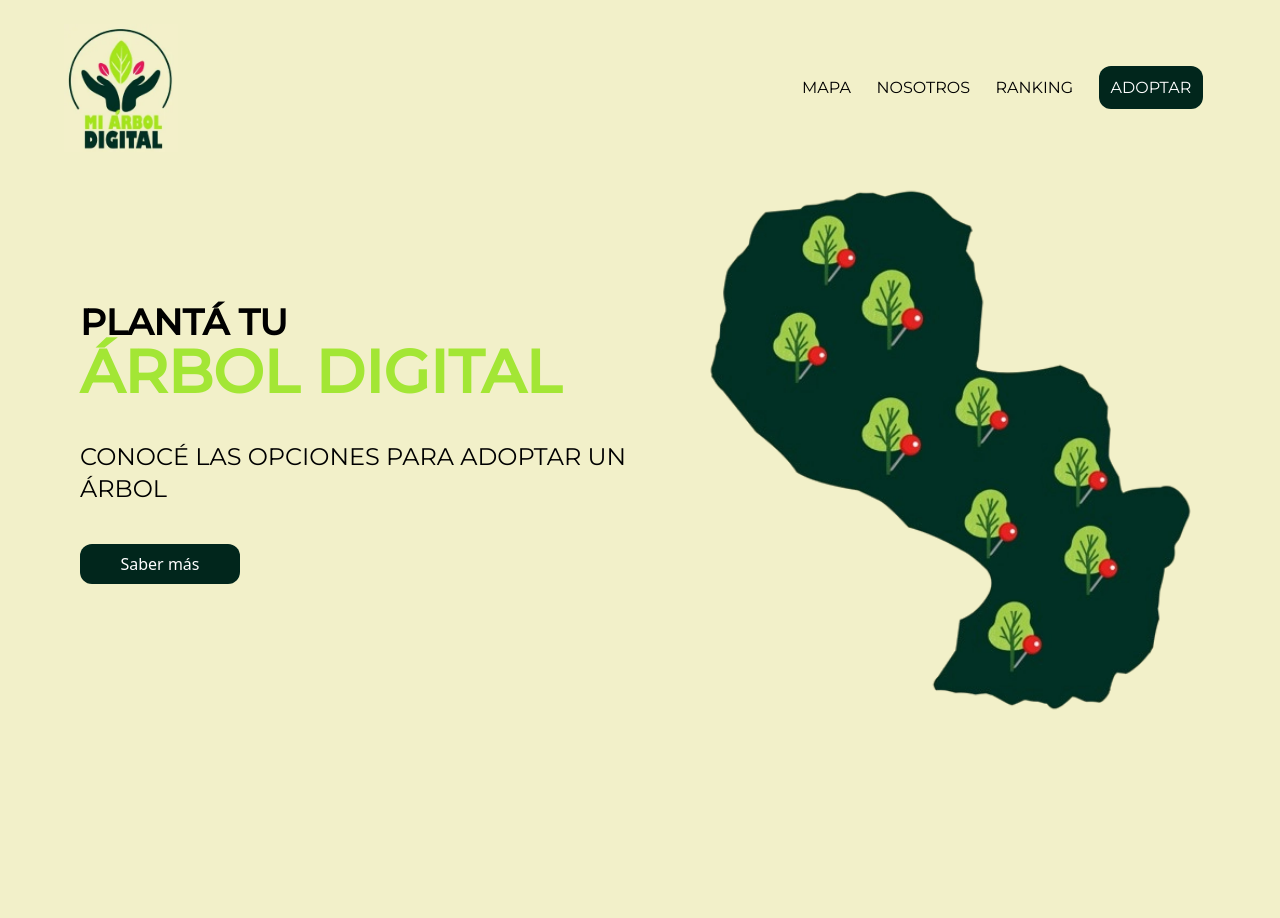
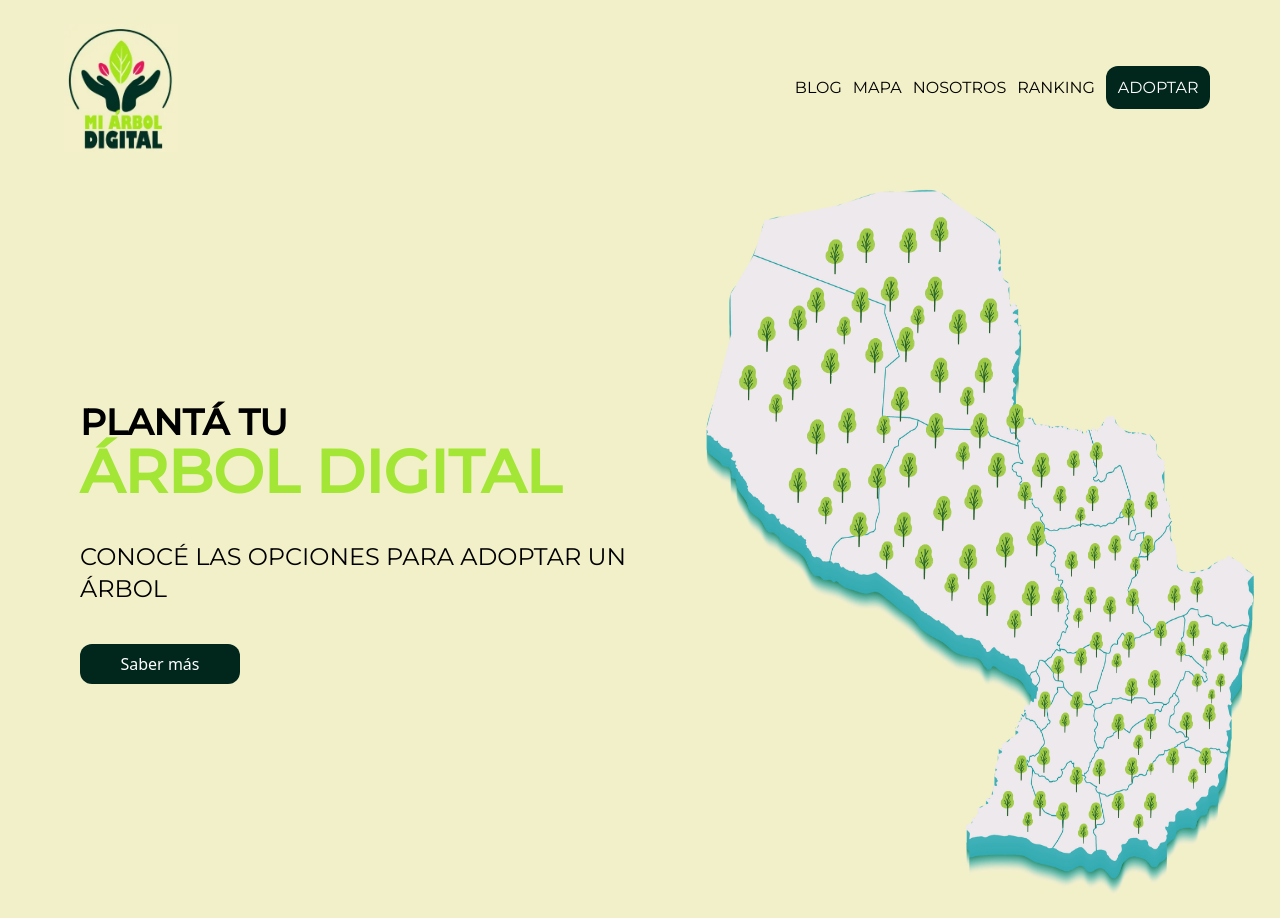
Before and after one commit to strariax/Proyecto_Muggle, a Flask app: page / in a window 1280 px wide. Before the commit the page ends 710 px from the top, so only its background shows below. Run offline with Flask 3, Linux system fonts and the light colour scheme; some libraries are stand-ins or nearby versions.

Commit message:
Update index.html

```diff
--- a/templates/index.html
+++ b/templates/index.html
@@ -16,6 +16,7 @@
                 <a href="/"><img class="h-32 ml-16" src="../static/logo.webp" alt="Logo"></a>
             </div>
             <ul class="flex justify-around font-['Montserrat'] justify-end uppercase w-1/3 mr-16">
+                <li class="text-black hover:text-[#F21B6A]"><a href="/blog">Blog</a></li>
                 <li class="text-black hover:text-[#F21B6A]"><a href="/mapa">Mapa</a></li>
                 <li class="text-black hover:text-[#F21B6A]"><a href="/nosotros">Nosotros</a></li>
                 <li class="text-black hover:text-[#F21B6A]"><a href="/ranking">Ranking</a></li>
@@ -34,7 +35,7 @@
             </section>
             <section class="w-[50%]">
 
-                <img class="h-[550px]" src="../static/mapa_arboles.webp" alt="Mapa">
+                <img class="h-[750px]" src="../static/mapatransparente.png" alt="Mapa">
 
             </section>
         </article>
```
